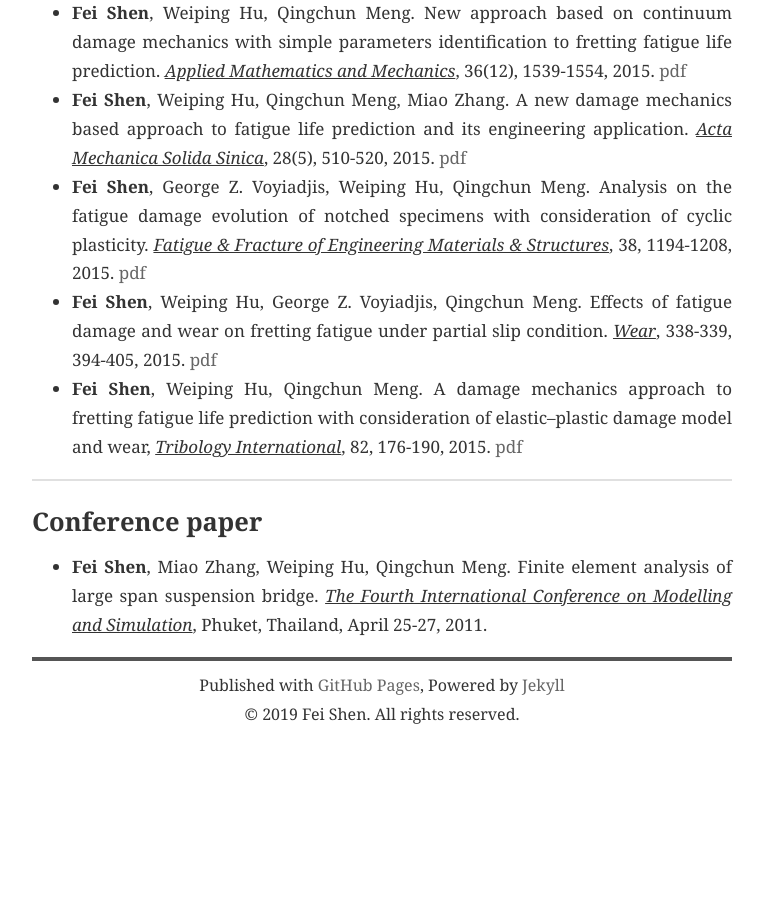
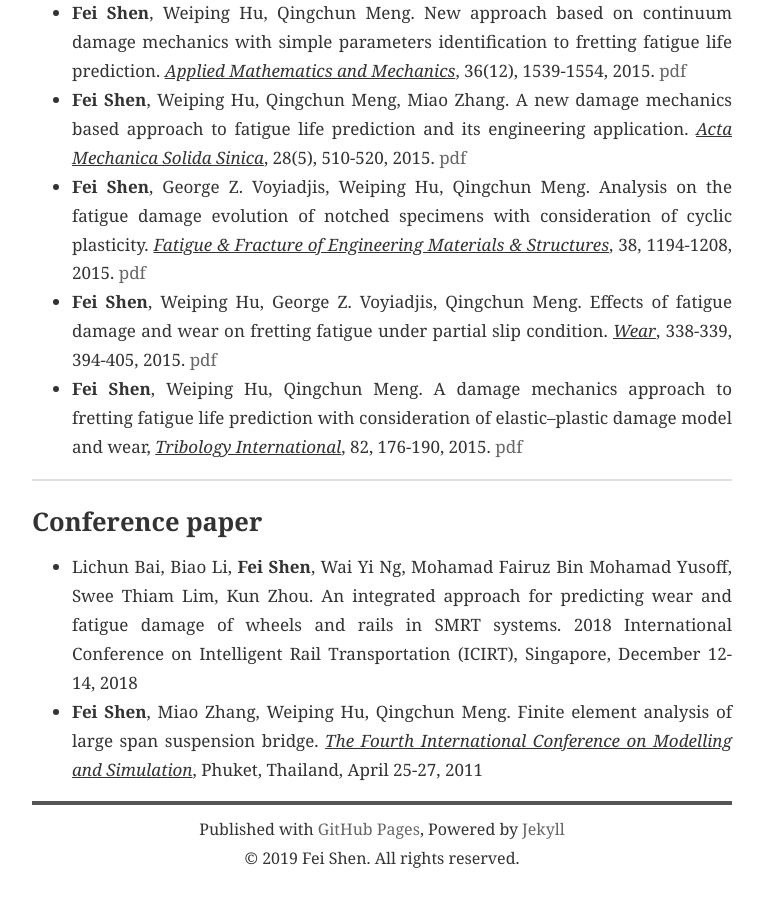
Before and after one commit to philshenfei/feishen, a Jekyll site: the page built from publications.md, in a window 1280 px wide and 900 px high, scrolled down 2395 px. Shown: the whole window, without its empty margins (258-1023 px from the left). Built offline with Jekyll 4.4.1, drawn with Linux system fonts in a browser that asks for light colours; nearby versions of some CDN libraries; before the commit the page ends 3151 px from its top, so only the background shows below that.

Commit message:
Signed-off-by: philshenfei <philshenfei@gmail.com>

```diff
--- a/publications.md
+++ b/publications.md
@@ -50,7 +50,10 @@ title: Publications
 
 ## Conference paper
 
-* **Fei Shen**, Miao Zhang, Weiping Hu, Qingchun Meng. Finite element analysis of large span suspension bridge. *<u>The Fourth International Conference on Modelling and Simulation</u>*, Phuket, Thailand, April 25-27, 2011.
+* Lichun Bai, Biao Li, **Fei Shen**, Wai Yi Ng, Mohamad Fairuz Bin Mohamad Yusoff, Swee Thiam Lim, Kun Zhou. An integrated approach for predicting wear and fatigue damage of wheels and rails in SMRT systems. 2018 International Conference on Intelligent Rail Transportation (ICIRT), Singapore, December 12-14, 2018
+* **Fei Shen**, Miao Zhang, Weiping Hu, Qingchun Meng. Finite element analysis of large span suspension bridge. *<u>The Fourth International Conference on Modelling and Simulation</u>*, Phuket, Thailand, April 25-27, 2011
+
+
 
 [1]: {{ site.baseurl }}/file/Paper 1.pdf
 [2]: {{ site.baseurl }}/file/Paper 2.pdf
```
